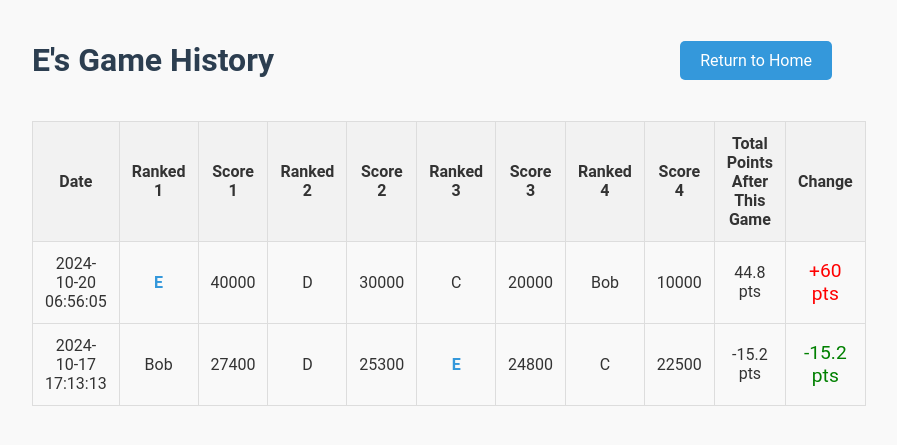
After one commit to KoMakiChan/mahjong-club-flask-app, a Flask app: a page that uses templates/player_statistics.html in a window 1280 px wide. The commit adds this page. Shown: the top 445 px of the page, without its empty margins (208-1105 px from the left). Run offline with Flask 3, Linux system fonts and the light colour scheme; data comes from the database, SQL or seed files in the repository; both versions use the stored data as it was after the commit.

Commit message:
v1.03 fixed bugs; added history page for each player

```diff
--- a/app.py
+++ b/app.py
@@ -242,6 +242,62 @@ def view_past_games():
 
     return render_template("view_past_games.html", games=games, players=players)
 
+@app.route("/player/<player_name>")
+def player_statistics(player_name):
+    conn = get_db_connection()
+    cursor = conn.cursor()
+
+    # Fetch the player's game history
+    cursor.execute("""
+    SELECT game_date, player1, player2, player3, player4,
+           raw_score1, raw_score2, raw_score3, raw_score4,
+           final_score1, final_score2, final_score3, final_score4
+    FROM games
+    WHERE ? IN (player1, player2, player3, player4)
+    ORDER BY game_date DESC
+    """, (player_name,))
+    games = cursor.fetchall()
+
+    # Track cumulative total points for the player
+    running_total = 0
+    processed_games = []
+
+    # Process each game in reverse order (oldest to newest) to calculate the running total
+    for game in reversed(games):
+        players_and_scores = [
+            (game['player1'], game['raw_score1'], game['final_score1']),
+            (game['player2'], game['raw_score2'], game['final_score2']),
+            (game['player3'], game['raw_score3'], game['final_score3']),
+            (game['player4'], game['raw_score4'], game['final_score4'])
+        ]
+        players_and_scores.sort(key=lambda x: x[2], reverse=True)  # Sort by final score
+
+        # Find the current player's final score
+        current_game_points = None
+        for player, raw_score, final_score in players_and_scores:
+            if player == player_name:
+                current_game_points = final_score
+                break
+
+        # Calculate the point change and update the running total
+        previous_total = running_total
+        running_total += current_game_points  # Update cumulative points
+
+        processed_games.append({
+            'game_date': game['game_date'],
+            'players_and_scores': players_and_scores,
+            'point_change' : round(current_game_points,1),
+            'previous_total': round(previous_total, 1),
+            'total_points_after_game': round(running_total, 1)  # Round the running total
+        })
+
+    # Reverse processed games back to descending order (newest to oldest)
+    processed_games.reverse()
+
+    conn.close()
+
+    return render_template("player_statistics.html", player_name=player_name, games=processed_games)
+
 # Function to calculate final scores
 def calculate_final_scores(raw_scores):
     # Calculate base points: (raw_score // 1000) - 30
--- /dev/null
+++ b/templates/player_statistics.html
@@ -0,0 +1,108 @@
+<!DOCTYPE html>
+<html lang="en">
+<head>
+    <meta charset="UTF-8">
+    <meta name="viewport" content="width=device-width, initial-scale=1.0">
+    <title>{{ player_name }}'s Statistics</title>
+    <style>
+        body {
+            font-family: 'Roboto', sans-serif;
+            background-color: #f9f9f9;
+            color: #333;
+            margin: 0;
+            padding: 20px;
+        }
+        .container {
+            max-width: 800px;
+            margin: 0 auto;
+        }
+        .header-row {
+            display: flex;
+            justify-content: space-between;
+            align-items: center;
+            margin-bottom: 20px;
+        }
+        h1 {
+            color: #2c3e50;
+        }
+        table {
+            width: 100%;
+            border-collapse: collapse;
+            margin-top: 20px;
+        }
+        th, td {
+            padding: 12px;
+            border: 1px solid #ddd;
+            text-align: center;
+        }
+        th {
+            background-color: #f2f2f2;
+        }
+        .player-highlight {
+            font-weight: bold;
+            color: #3498db;
+        }
+        .point-change {
+            font-size: 1.2em;
+        }
+        .positive-change {
+            color: red;
+        }
+        .negative-change {
+            color: green;
+        }
+        .return-button a {
+            text-decoration: none;
+            background-color: #3498db;
+            color: #ffffff;
+            padding: 10px 20px;
+            border-radius: 5px;
+            transition: background-color 0.3s;
+        }
+        .return-button a:hover {
+            background-color: #2980b9;
+        }
+    </style>
+</head>
+<body>
+    <div class="container">
+        <div class="header-row">
+            <h1>{{ player_name }}'s Game History</h1>
+            <div class="return-button">
+                <a href="{{ url_for('home') }}">Return to Home</a>
+            </div>
+        </div>
+
+        <table>
+            <tr>
+                <th>Date</th>
+                <th>Ranked 1</th>
+                <th>Score 1</th>
+                <th>Ranked 2</th>
+                <th>Score 2</th>
+                <th>Ranked 3</th>
+                <th>Score 3</th>
+                <th>Ranked 4</th>
+                <th>Score 4</th>
+                <th>Total Points After This Game</th>
+                <th>Change</th>
+            </tr>
+            {% for game in games %}
+            <tr>
+                <td>{{ game['game_date'] }}</td>
+                {% for player, raw_score, final_score in game['players_and_scores'] %}
+                <td class="{% if player == player_name %}player-highlight{% endif %}">
+                    {{ player }}
+                </td>
+                <td>{{ raw_score }}</td>
+                {% endfor %}
+                <td>{{ '%.1f' % game['total_points_after_game'] }} pts</td> <!-- Round to 1 decimal -->
+                <td class="point-change {% if game['point_change'] > 0 %}positive-change{% else %}negative-change{% endif %}">
+                    {% if game['point_change'] > 0 %}+{% endif %}{{ game['point_change'] }} pts
+                </td>
+            </tr>
+            {% endfor %}
+        </table>
+    </div>
+</body>
+</html>
```
Also changed, not shown: templates/home.html (+5 -2 lines), mahjong.db.
